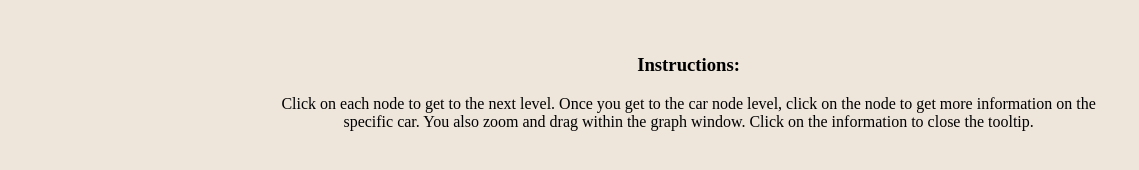
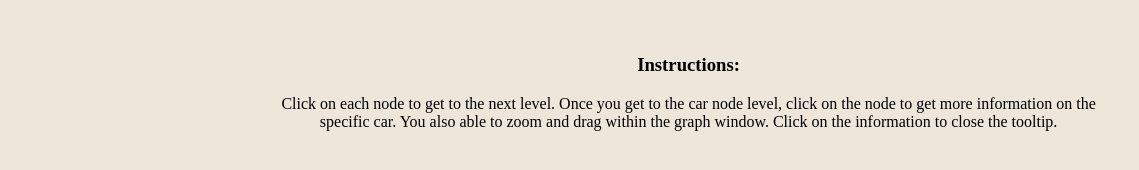
Before and after one commit to jshin720/car_Nodes, a website built with webpack: page index.html in a window 1280 px wide. Shown: the part 998-1168 px from the top of the page, 141-1280 px from the left. Built offline with nearby package versions, Linux system fonts and the light colour scheme; a web font is replaced by a local one.

Commit message:
more minor fixes in the html

```diff
--- a/index.html
+++ b/index.html
@@ -63,7 +63,7 @@
         <h3>Instructions:</h3>
         <p>
           Click on each node to get to the next level. Once you get to the car node level, click on the node to get more
-          information on the specific car. You also zoom and drag within the graph window. Click on the information to close the tooltip.
+          information on the specific car. You also able to zoom and drag within the graph window. Click on the information to close the tooltip.
         </p>
       </div>
     </div>
```
